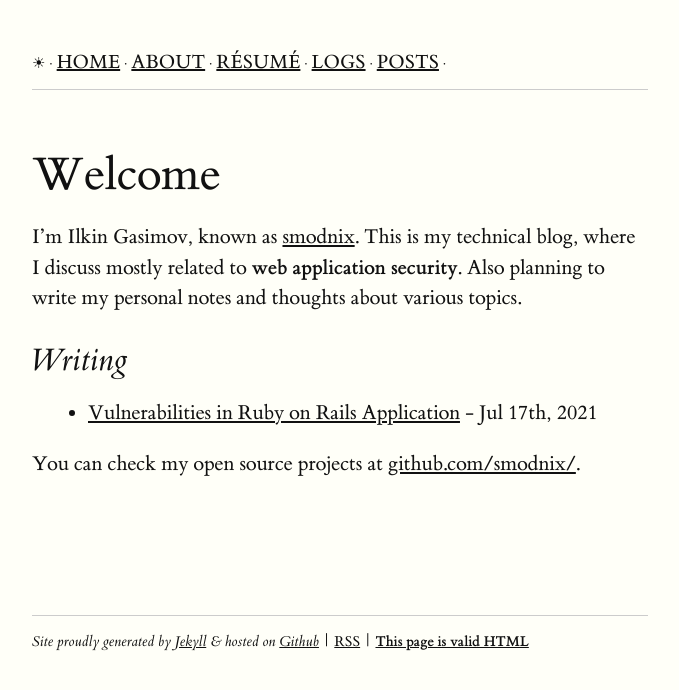
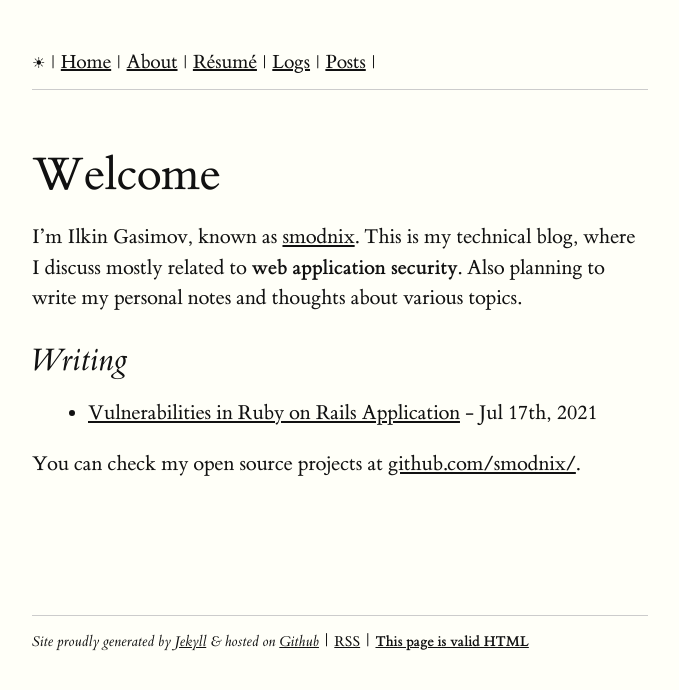
Before and after one commit to smodnix/smodnix.github.io, a Jekyll site: the page built from index.markdown, in a window 1280 px wide. Shown: the top 690 px of the page, without its empty margins (128-807 px from the left). Built offline with Jekyll 4.4.1, drawn with Linux system fonts in a browser that asks for light colours.

Commit message:
Update navigation.html

```diff
--- a/_includes/navigation.html
+++ b/_includes/navigation.html
@@ -2,8 +2,8 @@
 <nav>
   <label for="lightswitch" id="lightswitch-label">☀</label>
     {% for item in site.data.navigation %}
-    ·
-      <a href="{{ item.link | relative_url }}" class="current">{{ item.name | upcase }}</a>
+    |
+      <a href="{{ item.link | relative_url }}" class="current">{{ item.name }}</a>
     {% endfor %}
-    ·
+    |
 </nav>
```
